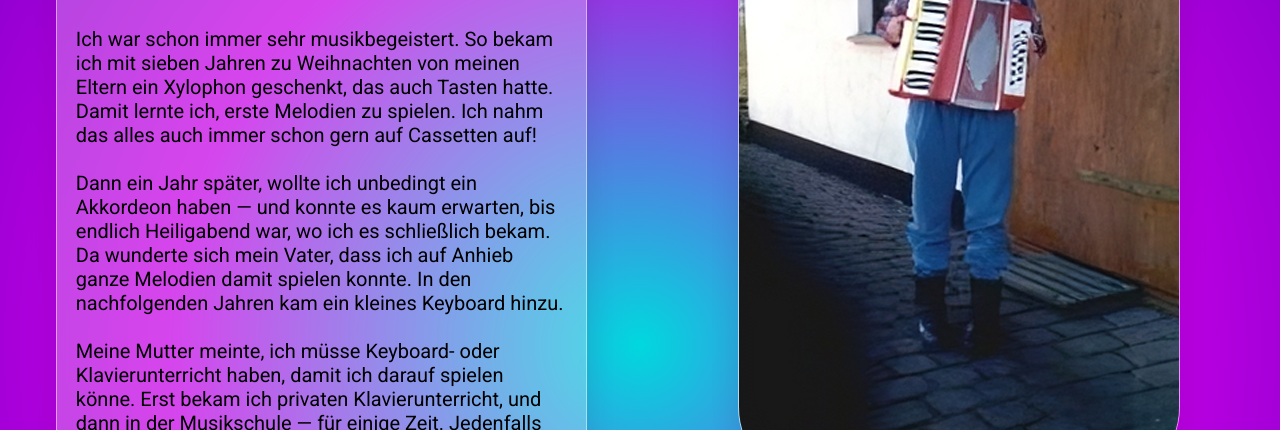
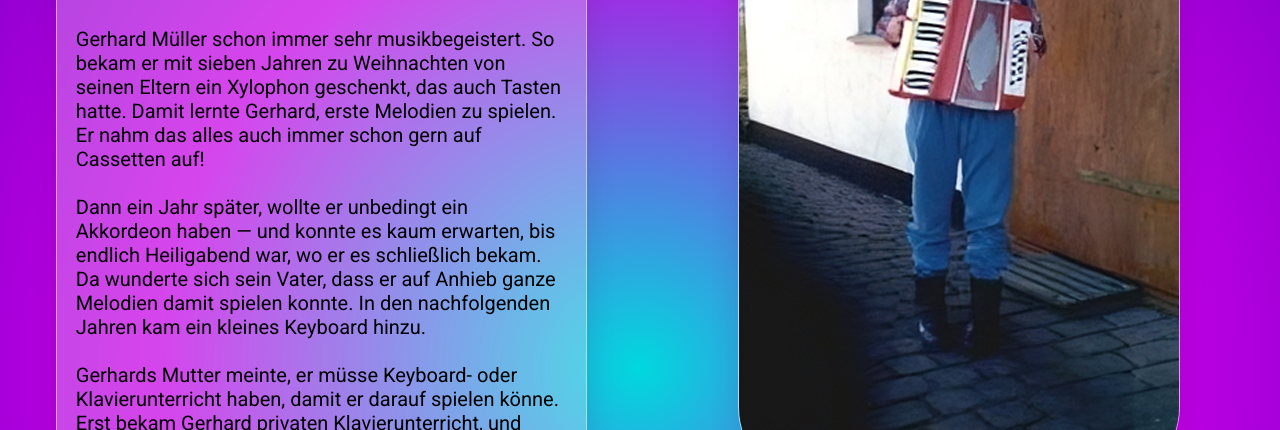
Before and after one commit to neovim-hardcore-user/gerhardMuellerFanwebsite, a website: page html/werdegang.html in a window 1280 px wide. Shown: the part 370-800 px from the top of the page. Drawn offline with Linux system fonts and the light colour scheme.

Commit message:
Werdegang

```diff
--- a/html/werdegang.html
+++ b/html/werdegang.html
@@ -27,31 +27,32 @@
 					Gerhard Müller's Werdegang
 				</h1>
 				<p id="werdegang">
-					Ich war schon immer sehr musikbegeistert. So bekam ich mit sieben Jahren zu
-					Weihnachten von meinen Eltern ein Xylophon geschenkt, das auch Tasten hatte.
-					Damit lernte ich, erste Melodien zu spielen. Ich nahm das alles auch immer schon
+					Gerhard Müller schon immer sehr musikbegeistert. So bekam er mit sieben Jahren zu
+					Weihnachten von seinen Eltern ein Xylophon geschenkt, das auch Tasten hatte.
+					Damit lernte Gerhard, erste Melodien zu spielen. Er nahm das alles auch immer schon
 					gern auf Cassetten auf!<br><br>
 
-					Dann ein Jahr später, wollte ich unbedingt ein Akkordeon
-					haben — und konnte es kaum erwarten, bis endlich Heiligabend war, wo ich es
-					schließlich bekam. Da wunderte sich mein Vater, dass ich auf Anhieb ganze Melodien damit spielen konnte.
+					Dann ein Jahr später, wollte er unbedingt ein Akkordeon
+					haben — und konnte es kaum erwarten, bis endlich Heiligabend war, wo er es
+					schließlich bekam. Da wunderte sich sein Vater, dass er auf Anhieb ganze Melodien damit spielen konnte.
 					In den nachfolgenden Jahren kam ein kleines Keyboard hinzu.<br><br>
 
-					Meine Mutter meinte, ich müsse Keyboard- oder Klavierunterricht haben, damit ich darauf spielen könne.
-					Erst bekam ich privaten Klavierunterricht, und dann in der Musikschule — für einige Zeit.
+					Gerhards Mutter meinte, er müsse Keyboard- oder Klavierunterricht haben, damit er darauf spielen könne.
+					Erst bekam Gerhard privaten Klavierunterricht, und dann in der Musikschule — für einige Zeit.
 					Jedenfalls gab es in der Musikschule (irgendwann 1991/92) mal eine Aufgabe, eine kleine Melodie zu komponieren.
-					Dies war eigentlich so der Startschuss, dass ich immer mehr eigene Melodien komponierte, und dann auch Texte dazu schrieb —
+					Dies war eigentlich so der Startschuss, dass er immer mehr eigene Melodien komponierte, und dann auch Texte dazu schrieb —
 					und irgendwann entstanden daraus richtige Songs.<br><br>
-
 
 					Im Lauf der Zeit kamen weitere Keyboards hinzu ... und Weihnachten 1995 auch eine Gitarre.
 					Und andere male auch mal eine Mundharmonica. Oder ein Computer.
-					Dadurch konnte ich (beispielsweise) intensiv mit dem Arrangieren beginnen, und brannte dies seit 1999 auch auf CDs.
-					Erst nur als Musik, und dann sang ich auch dazu.<br><br>
+					Dadurch konnte Gerhard (beispielsweise) intensiv mit dem Arrangieren beginnen, und brannte dies seit 1999 auch auf CDs.
+					Erst nur als Musik, und dann sang er auch dazu.<br><br>
 
-					Doch mit hochwertigem Instrumentarium aufgenommen, klingt dies heut’ völlig anders als wie noch damals. Wo ich nur davon träumen konnte, dass dies (auch nur annähernd) so klingt!<br>
-					Musik ist und wurde also immer mehr zu meiner Leidenschaft!
-					Musik ist mein Leben!<br><br>
+					Doch mit hochwertigem Instrumentarium aufgenommen, klingt dies heut’ völlig anders als wie noch damals.
+					Wo Gerhard nur davon träumen konnte, dass dies (auch nur annähernd) so klingt!
+					Musik ist und wurde also immer mehr zu seiner Leidenschaft!<br><br>
+
+					"Musik ist mein Leben!" - Gerhard Müller<br><br>
 				</p>
 
 			</div>
```
Also changed, not shown: 1 other file.
